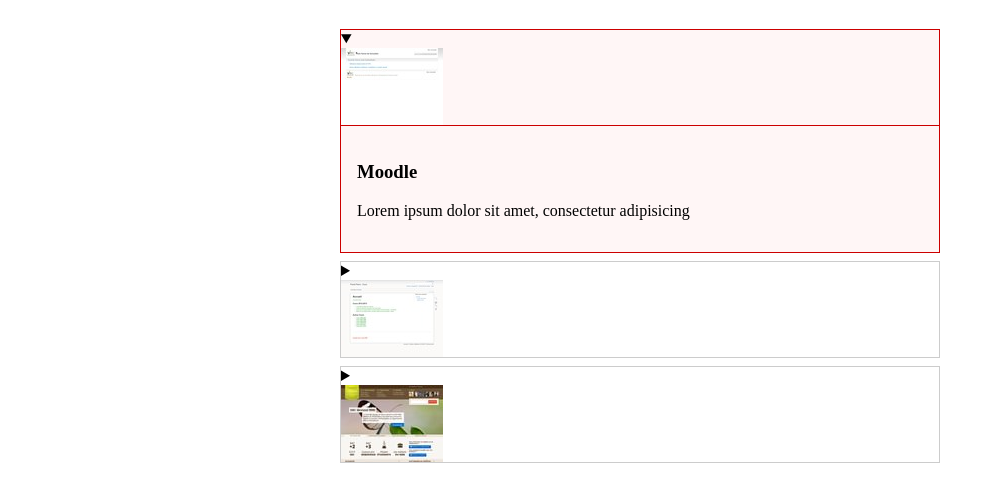
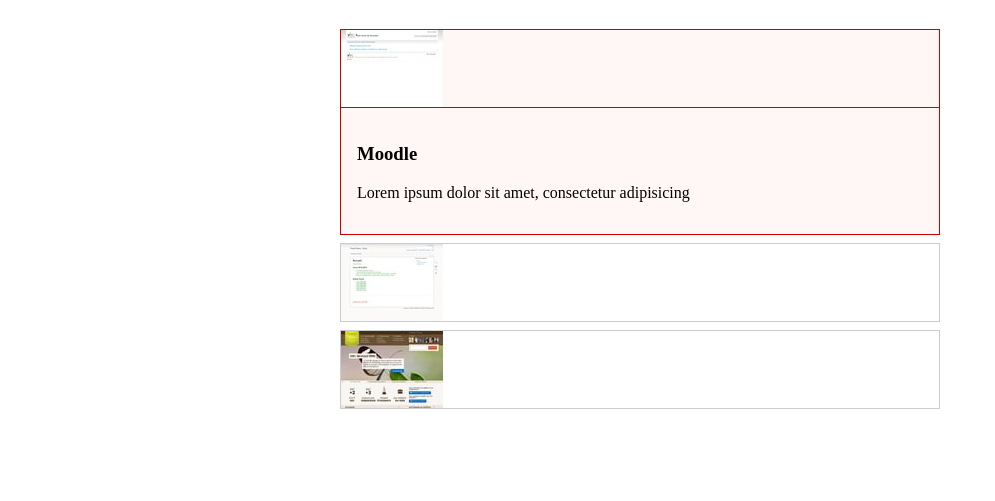
Before and after one commit to MMI-NFC-2026/sae105-r112-tp4-secilkc, a plain HTML site: page index.html in a window 1280 px wide. Shown: the part 61-562 px from the top of the page, without its empty margins (0-995 px from the left). Drawn offline with Linux system fonts and the light colour scheme.

Commit message:
suppression du triangle d'origine

```diff
--- a/src/css/components/accordeon.css
+++ b/src/css/components/accordeon.css
@@ -33,3 +33,13 @@
 .accordeon > details[open] > summary {
   border-bottom: 1px solid #c00;
 }
+
+.accordeon > details > summary {
+  list-style: none;
+  position: relative; /* servira pour placer le triangle à l'étape 4b */
+}
+
+.accordeon > details > summary::marker,
+.accordeon > details > summary::-webkit-details-marker {
+  display: none;
+}
```
